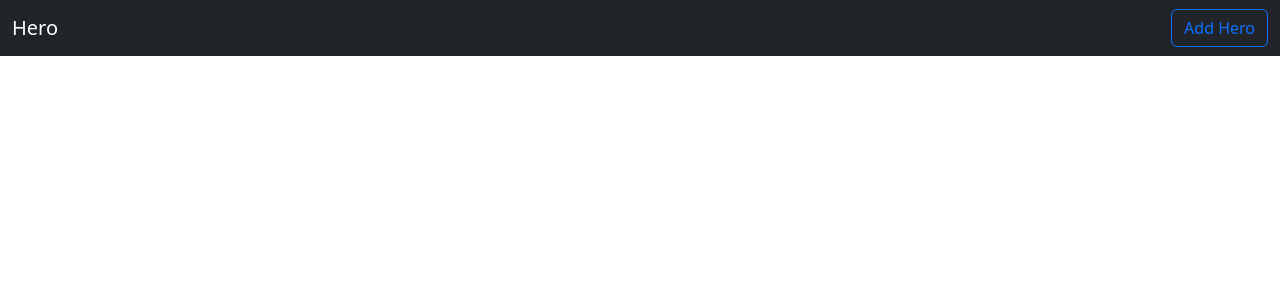
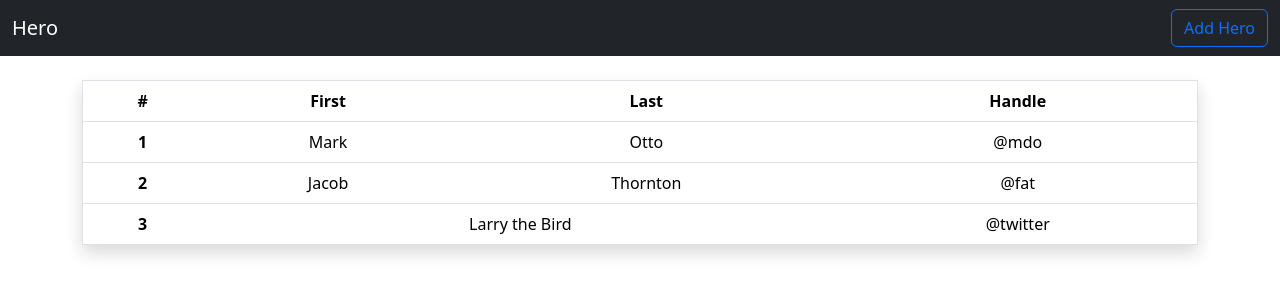
Before and after one commit to MattiusW/MyApp, a React (Create React App) app in the folder front/: page / in a window 1280 px wide. Shown: the top 300 px of the page. Built offline with nearby package versions, Linux system fonts and the light colour scheme.

Commit message:
Home table

```diff
--- a/front/src/App.js
+++ b/front/src/App.js
@@ -1,11 +1,13 @@
 import './App.css';
 import "../node_modules/bootstrap/dist/css/bootstrap.min.css";
 import Navbar from './layout/Navbar';
+import Home from './pages/Home';
 
 function App() {
   return (
     <div className='App'>
       <Navbar />
+      <Home />
     </div>
   );
 }
--- a/front/src/pages/Home.js
+++ b/front/src/pages/Home.js
@@ -0,0 +1,39 @@
+import React from "react";
+
+export default function Home() {
+  return (
+    <div className="container">
+      <div className="py-4">
+        <table className="table border shadow">
+          <thead>
+            <tr>
+              <th scope="col">#</th>
+              <th scope="col">First</th>
+              <th scope="col">Last</th>
+              <th scope="col">Handle</th>
+            </tr>
+          </thead>
+          <tbody>
+            <tr>
+              <th scope="row">1</th>
+              <td>Mark</td>
+              <td>Otto</td>
+              <td>@mdo</td>
+            </tr>
+            <tr>
+              <th scope="row">2</th>
+              <td>Jacob</td>
+              <td>Thornton</td>
+              <td>@fat</td>
+            </tr>
+            <tr>
+              <th scope="row">3</th>
+              <td colspan="2">Larry the Bird</td>
+              <td>@twitter</td>
+            </tr>
+          </tbody>
+        </table>
+      </div>
+    </div>
+  );
+}
```
Also changed, not shown: front/src/layout/Navbar.js (+11 -11 lines).
